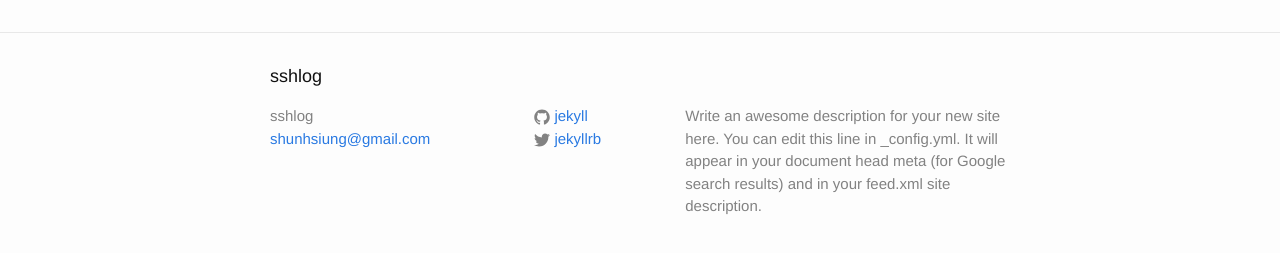
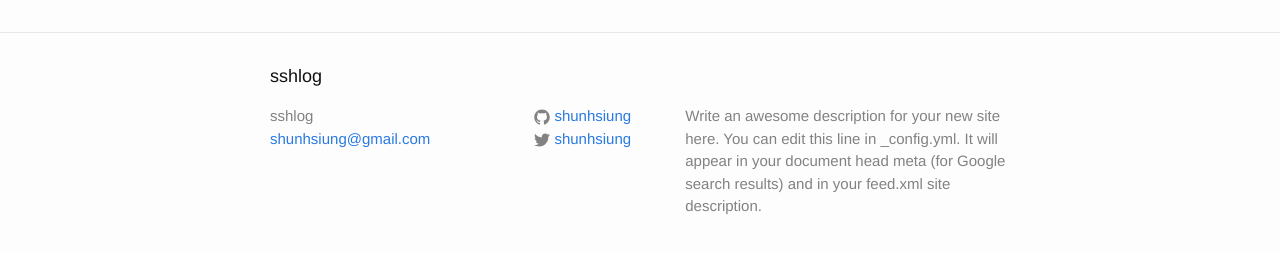
Before and after one commit to shunhsiung/shunhsiung.github.io, a Jekyll site: the page built from index.md, in a window 1280 px wide. Shown: the part 240-493 px from the top of the page. Built offline with Jekyll 4.4.1, drawn with Linux system fonts in a browser that asks for light colours.

Commit message:
設定環境

```diff
--- a/_config.yml
+++ b/_config.yml
@@ -14,8 +14,8 @@ description: > # this means to ignore newlines until "baseurl:"
   Google search results) and in your feed.xml site description.
 baseurl: "" # the subpath of your site, e.g. /blog
 url: "http://yourdomain.com" # the base hostname & protocol for your site
-twitter_username: jekyllrb
-github_username:  jekyll
+twitter_username: shunhsiung
+github_username:  shunhsiung
 
 # Build settings
 markdown: kramdown
```
